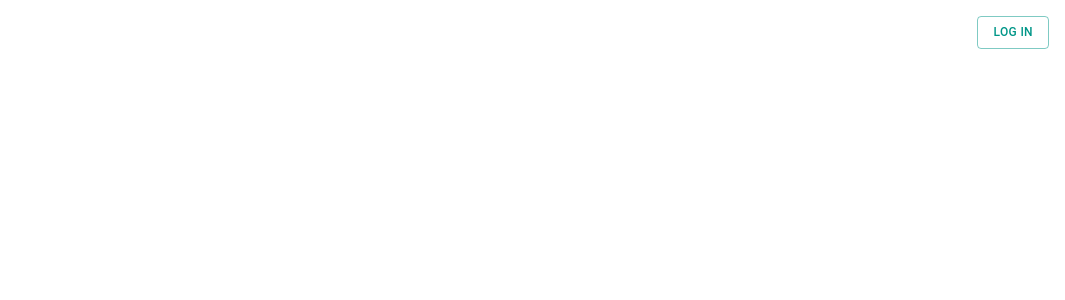
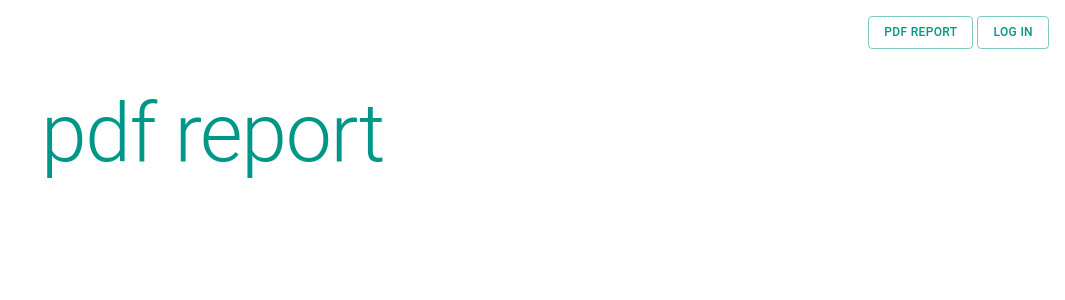
Before and after one commit to FIIT-TEAM8/application_web, a React (Create React App) app in the folder frontend/: page /pdf_report in a window 1280 px wide. Before the commit this address had no page. Shown: the top 300 px of the page, without its empty margins (215-1280 px from the left). Built offline with nearby package versions, Linux system fonts and the light colour scheme.

Commit message:
Component ReportPDF

```diff
--- a/frontend/src/App.jsx
+++ b/frontend/src/App.jsx
@@ -6,6 +6,7 @@ import TitleSearch from "./Components/TitleSearch";
 import MainBar from "./Components/MainBar";
 import Login from "./Components/Login";
 import UserProvider from "./Components/UserProvider";
+import ReportPDF from "./Components/ReportPDF";
 
 
 function App() {
@@ -21,6 +22,7 @@ function App() {
 						</Route>
 						<Route path="login" element={<Login open={true} />} />
 						<Route path="example" element={<div>This is an example</div>} />
+						<Route path="pdf_report" element={<ReportPDF />} />
 					</Routes>
 				</ThemeProvider>
 			</UserProvider>
--- a/frontend/src/Components/MainBar.jsx
+++ b/frontend/src/Components/MainBar.jsx
@@ -2,12 +2,14 @@ import { Stack, Button, Typography } from "@mui/material";
 import { useState } from "react";
 import Login from "../Components/Login";
 import { useUser } from "../Utils/UserContext";
+import { useNavigate } from "react-router-dom";
 
 
 export default function MainBar({}) {
 
     const [isOpenLogin, setIsOpenLogin] = useState(false);
     const { user, logout } = useUser();
+    const navigate = useNavigate();
 
 
     const onLoginOpen = () => {
@@ -37,6 +39,9 @@ export default function MainBar({}) {
                 <Typography>
                     {user.name ? user.name : ""}
                 </Typography>
+                <Button color="primary" variant="outlined" onClick={() => navigate('/pdf_report')}>
+                    PDF REPORT
+                </Button>
                 {user.name ? <Button color="primary" variant="outlined" onClick={onLogout}>Log out</Button> : <Button color="primary" variant="outlined" onClick={onLoginOpen}>Log in</Button>}
             </Stack>
 
--- /dev/null
+++ b/frontend/src/Components/ReportPDF.jsx
@@ -0,0 +1,83 @@
+import { Typography, Grid, Stack, IconButton } from "@mui/material";
+import { useWindowSize } from "../Utils/Screen";
+import { useUser } from "../Utils/UserContext";
+import DeleteIcon from '@mui/icons-material/Delete';
+
+export default function ReportPDF() {
+    const width = useWindowSize();
+    const shouldCollapse = width < 992;
+    const { articlesInReport, removeArcticleReport } = useUser();
+
+    let searchDivStyle = {
+        margin: "auto",
+        padding: shouldCollapse ? "20px 7%" : "20px 20%"
+    };
+
+    const handleRemoveArticle = (articleId) => {
+        removeArcticleReport(articleId);
+    }
+
+    return (
+        <Grid container style={searchDivStyle}>
+            <Grid item xs={12}>
+                <Typography variant="h1" color="primary">pdf report</Typography>
+            </Grid>
+            <Grid item xs={12}>
+                <Stack spacing={6} sx={{ pt: 4}}>
+                    {articlesInReport.map((article, index) =>
+                    <Grid container index={index}>
+                        <Grid item xs={11.5} md={11.6} lg={11.7}>
+                            <Stack spacing={1}>
+                                <Typography noWrap variant="h6" color="secondary">
+                                    Found by term: <strong>{article.searchTerm}</strong>
+                                </Typography>
+                                {/* <Stack
+                                    direction="row"
+                                    divider={<Divider sx={{ borderRightWidth: 0.5 }} style={{ background: "#757575" }} orientation="vertical" flexItem />}
+                                    spacing={2}
+                                >
+                                    <Box sx={{ width: 80 }}>
+                                        <Typography noWrap color="secondary">
+                                            {article.published.slice(5, -13)}
+                                        </Typography>
+                                    </Box>
+                                    <Link href={article.link} target="_blank" rel="noopener" underline="none" noWrap>
+                                        <Typography noWrap color="secondary">
+                                            {article.link}
+                                        </Typography>
+                                    </Link>
+                                </Stack> */}
+                                {/* <Link href={article.link} target="_blank" rel="noopener" underline="hover"> */}
+                                    <Typography noWrap variant="h2" color="primary">
+                                        {article.title}
+                                    </Typography>
+                                {/* </Link> */}
+                                {/* <Stack direction="row" color="secondary" spacing={2}>
+                                    {article.keywords.map((crime, index) => (
+                                        <Box
+                                            key={index}
+                                            sx={{
+                                                pl: 0.7,
+                                                pr: 0.7,
+                                                borderRadius: 1.5,
+                                            }}
+                                            bgcolor="#e6e7eb"
+                                            >
+                                            <Typography color="secondary">{crime}</Typography>
+                                        </Box>
+                                    ))}
+                                </Stack> */}
+                            </Stack>
+                        </Grid>
+                        <Grid item xs={0.5} md={0.4} lg={0.3} textAlign="end">
+                            <IconButton fontSize="small" onClick={() => handleRemoveArticle(article.id)} sx={{ padding: 0.2 }}>
+                                <DeleteIcon fontSize="medium"/>
+                            </IconButton>
+                        </Grid>
+                    </Grid>
+                )}
+                </Stack>
+            </Grid>
+        </Grid>
+    );
+}
--- a/frontend/src/Components/ResultItem.jsx
+++ b/frontend/src/Components/ResultItem.jsx
@@ -61,5 +61,5 @@ export default function ResultItem ({item, index}){
                 </Grid>
             : <></>}
         </Grid>
-        );
+    );
 }
--- a/frontend/src/Components/UserProvider.jsx
+++ b/frontend/src/Components/UserProvider.jsx
@@ -42,7 +42,6 @@ export default function UserProvider({children}) {
 
     // TODO: after user login or sign up load his in progress report
     // make alerts for adding article
-    // make page for pdf report
     const addArticleReport = (article) => {
         // add article to array of all articles in PDF report
         setArticlesInReport((prevState) => {
```
